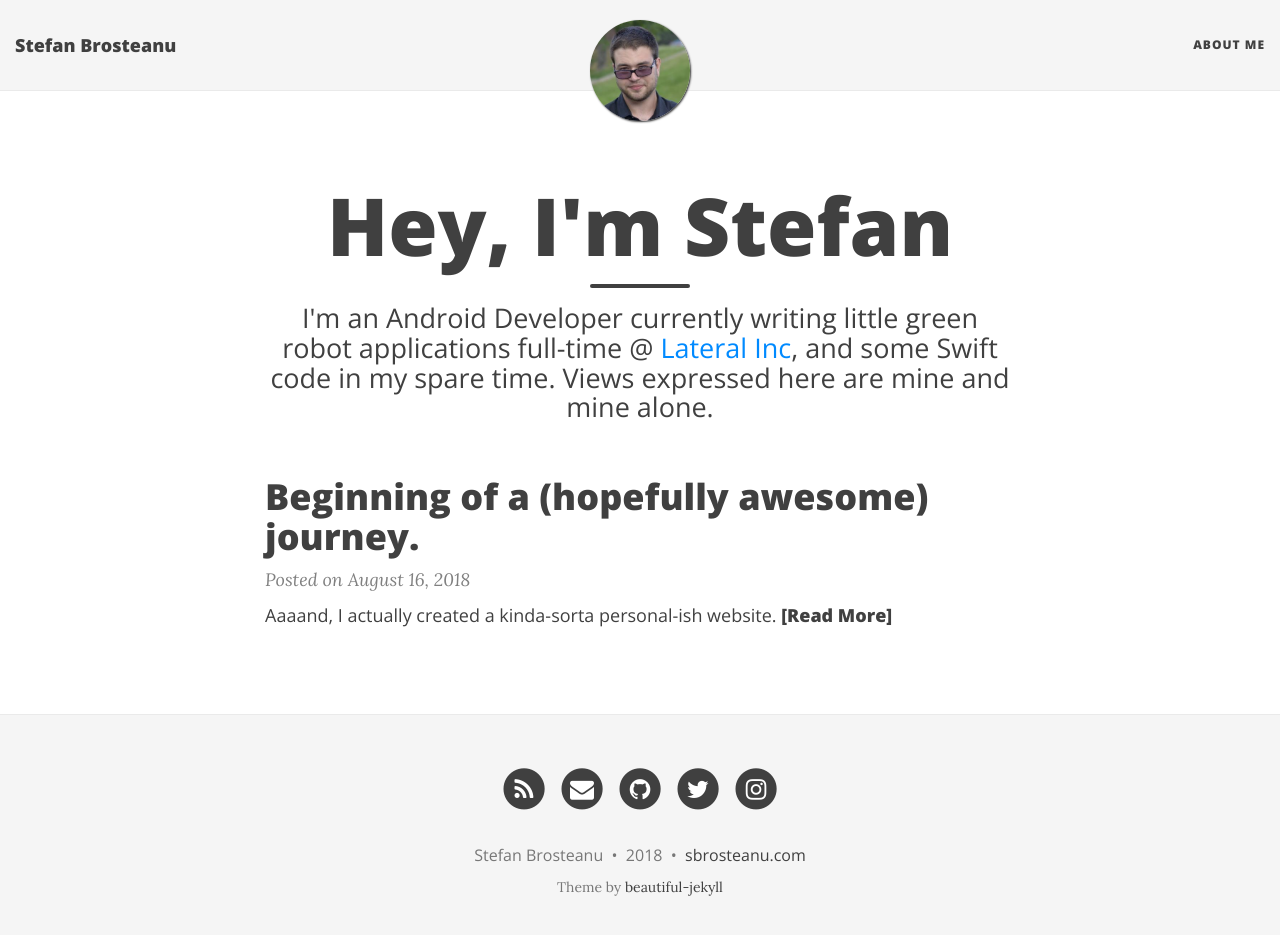
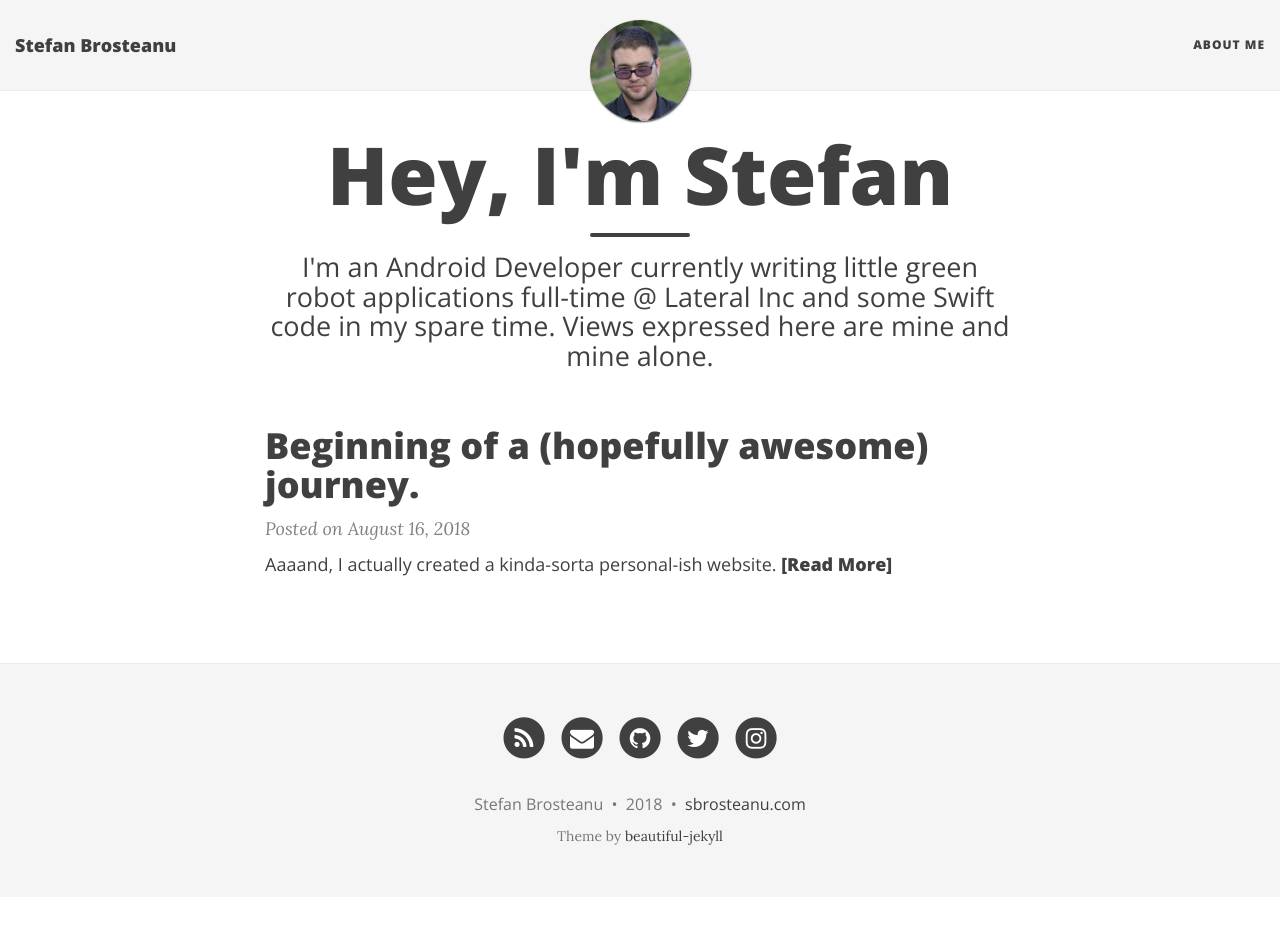
Before and after one commit to sbrosteanu/sbrosteanu.github.io, a Jekyll site: the page built from index.html, in a window 1280 px wide and 948 px high. Shown: the top 935 px of the window. Built offline with Jekyll 4.4.1, drawn with Linux system fonts in a browser that asks for light colours; nearby versions of some CDN libraries; the list of posts is cut into pages by our own code; some of the changed lines change nothing that is shown.

Commit message:
Minor modification to bio

```diff
--- a/index.html
+++ b/index.html
@@ -1,7 +1,7 @@
 ---
 layout: page
 title: Hey, I'm Stefan
-subtitle: I'm an Android Developer currently writing little green robot applications full-time @ <a href="http://www.lateral-inc.com">Lateral Inc</a>, and some Swift code in my spare time. Views expressed here are mine and mine alone.
+subtitle: I'm an Android Developer currently writing little green robot applications full-time @ Lateral Inc and some Swift code in my spare time. Views expressed here are mine and mine alone.
 use-site-title: true
 ---
 
```
Also changed, not shown: 1 other file.
